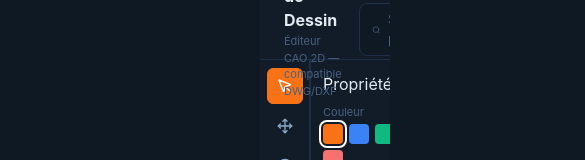
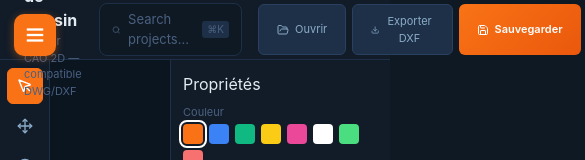
Before and after one commit to bdigi909-rgb/terramaps, a Next.js app: page /canvas in a window 390 px wide. Shown: the top 160 px of the page, 585 px wide, since content can reach past the window. Built offline with nearby package versions, Linux system fonts and the light colour scheme; no server answers.

Commit message:
professional mobile drawer layout

```diff
--- a/src/components/AppShell.tsx
+++ b/src/components/AppShell.tsx
@@ -1,53 +1,50 @@
 "use client";
-import { useEffect } from "react";
+import { useEffect, useRef, useState } from "react";
 import Sidebar from "./Sidebar";
 
 export default function AppShell({ children }: { children: React.ReactNode }) {
+  const [open, setOpen] = useState(false);
+  const [mobile, setMobile] = useState(false);
+
   useEffect(() => {
-    const isTouch = "ontouchstart" in window || navigator.maxTouchPoints > 0;
-    if (!isTouch) return;
-
-    document.body.classList.add("is-mobile");
-
-    const btn = document.getElementById("hamburger");
-    const drawer = document.getElementById("drawer");
-    const overlay = document.getElementById("overlay");
-
-    if (!btn || !drawer || !overlay) { console.log('Elements not found'); return; }
-    console.log('Elements found, attaching listeners');
-
-    let open = false;
-
-    btn.addEventListener("click", (e) => {
-      e.preventDefault();
-      alert('clicked!');
-      e.stopPropagation();
-      e.stopPropagation();
-      open = !open;
-      drawer.style.left = open ? "0" : "-300px";
-      overlay.style.display = open ? "block" : "none";
-    });
-
-    overlay.addEventListener("click", () => {
-      open = false;
-      drawer.style.transform = "translateX(-100%)";
-      overlay.style.display = "none";
-    });
+    const fn = () => setMobile(window.matchMedia("(hover: none) and (pointer: coarse)").matches || window.innerWidth < 1024);
+    fn();
+    window.addEventListener("resize", fn);
+    return () => window.removeEventListener("resize", fn);
   }, []);
 
+  useEffect(() => {
+    if (open) document.body.style.overflow = "hidden";
+    else document.body.style.overflow = "";
+    return () => { document.body.style.overflow = ""; };
+  }, [open]);
+
   return (
+    <>
+      {/* Desktop layout */}
+      {!mobile && (
         <div style={{ display: "flex", minHeight: "100vh" }}>
-      {/* Desktop sidebar */}
-      <div id="desktop-sidebar">
+          <div style={{ width: "var(--sidebar-width)", flexShrink: 0 }}>
             <Sidebar />
           </div>
+          <div style={{ flex: 1, minHeight: "100vh", display: "flex", flexDirection: "column", overflow: "hidden" }}>
+            {children}
+          </div>
+        </div>
+      )}
 
-      {/* Hamburger button */}
-      <button id="hamburger" type="button" style={{
-        display: "none", position: "fixed", top: 12, left: 12,
-        zIndex: 2000, background: "#F97316", border: "none",
-        borderRadius: 8, padding: "10px 12px", cursor: "pointer",
-        alignItems: "center", justifyContent: "center"
+      {/* Mobile layout */}
+      {mobile && (
+        <div style={{ minHeight: "100vh" }}>
+          {/* Hamburger */}
+          <button
+            onClick={() => setOpen(true)}
+            style={{
+              position: "fixed", top: 14, left: 14, zIndex: 9999,
+              width: 42, height: 42, background: "#F97316",
+              border: "none", borderRadius: 10, cursor: "pointer",
+              display: "flex", alignItems: "center", justifyContent: "center",
+              boxShadow: "0 2px 8px rgba(249,115,22,0.4)"
             }}>
             <svg width="22" height="22" viewBox="0 0 24 24" fill="none" stroke="white" strokeWidth="2.5">
               <line x1="3" y1="6" x2="21" y2="6"/>
@@ -57,25 +54,34 @@ export default function AppShell({ children }: { children: React.ReactNode }) {
           </button>
 
           {/* Overlay */}
-      <div id="overlay" style={{
-        display: "none", position: "fixed", inset: 0,
-        background: "rgba(0,0,0,0.6)", zIndex: 1500
-      }} />
+          {open && (
+            <div
+              onClick={() => setOpen(false)}
+              style={{
+                position: "fixed", inset: 0, zIndex: 9998,
+                background: "rgba(0,0,0,0.5)",
+                backdropFilter: "blur(2px)"
+              }}
+            />
+          )}
 
-      {/* Mobile drawer */}
-      <div id="drawer" style={{
-        position: "fixed", left: "-300px", top: 0, zIndex: 1800, height: "100vh", width: "280px", minWidth: "280px", transition: "left 0.3s ease", background: "#161B22", overflowY: "auto"
+          {/* Drawer */}
+          <div style={{
+            position: "fixed", top: 0, left: 0, zIndex: 9999,
+            height: "100vh", width: "280px",
+            transform: open ? "translateX(0)" : "translateX(-100%)",
+            transition: "transform 0.3s cubic-bezier(0.4,0,0.2,1)",
+            overflowY: "auto"
           }}>
-        <Sidebar />
+            <Sidebar onClose={() => setOpen(false)} />
           </div>
 
-      {/* Main content */}
-      <div id="main-content" style={{
-        flex: 1, minHeight: "100vh", display: "flex",
-        flexDirection: "column", overflow: "hidden"
-      }}>
+          {/* Content */}
+          <div style={{ minHeight: "100vh", display: "flex", flexDirection: "column" }}>
             {children}
           </div>
         </div>
+      )}
+    </>
   );
 }
```
Lines whose indentation alone changed are shown as unchanged.
